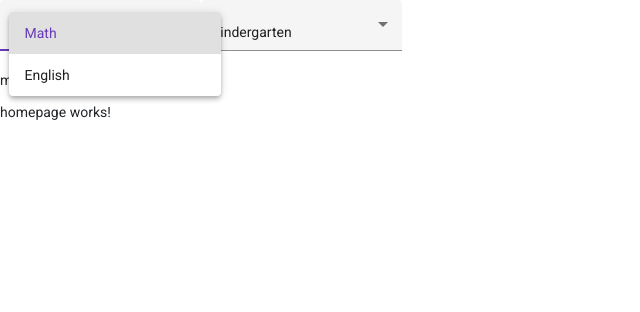
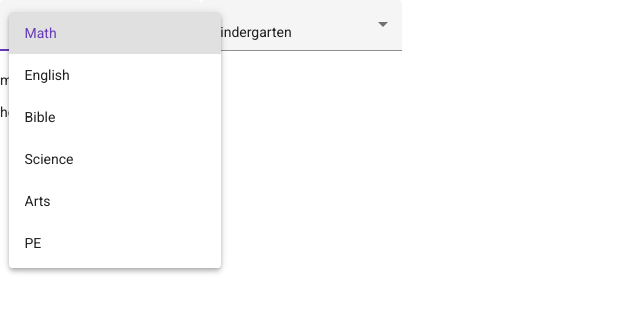
Before and after one commit to gesab001/homeschool, an Angular app: page / in a window 1280 px wide. Both pictures are taken after a click on the element "Math". Shown: the top 312 px of the page, without its empty margins (0-640 px from the left). Built offline with nearby package versions, Linux system fonts and the light colour scheme; what ngx-device-detector would draw is missing.

Commit message:
added more subjects

```diff
--- a/src/app/app.component.html
+++ b/src/app/app.component.html
@@ -4,6 +4,12 @@
   <mat-select [(value)]="selectedSubject">
     <mat-option value="math_">Math</mat-option>
     <mat-option value="english_">English</mat-option>
+    <mat-option value="bible_">Bible</mat-option>
+    <mat-option value="science_">Science</mat-option>
+    <mat-option value="arts_">Arts</mat-option>
+    <mat-option value="pe_">PE</mat-option>
+    <mat-option value="digitaltechnology_">Digital Technology</mat-option>
+    <mat-option value="socialscience_">Social Science</mat-option>
   </mat-select>
 </mat-form-field>
 <mat-form-field appearance="fill">
```
